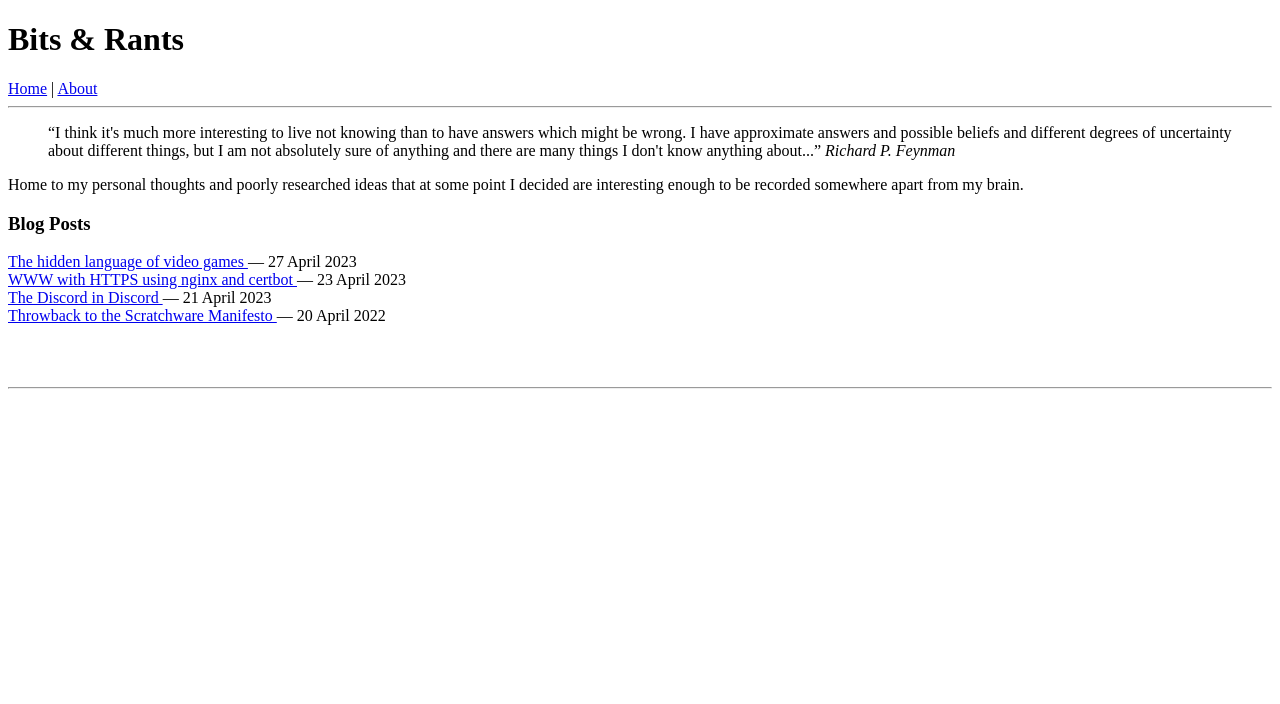
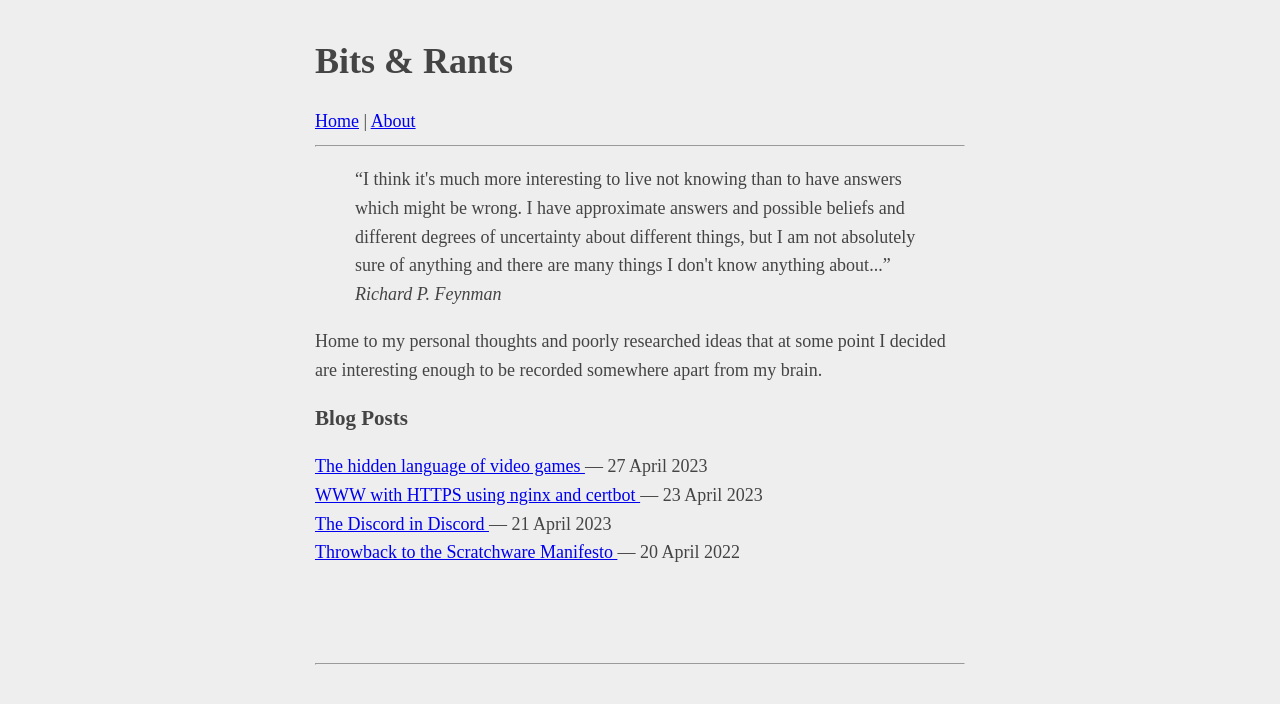
Before and after one commit to chrisvblemos/chrisvblemos.github.io, a Jekyll site: the page built from index.html, in a window 1280 px wide. Shown: the top 704 px of the page. Built offline with Jekyll 4.4.1, drawn with Linux system fonts in a browser that asks for light colours; the list of posts is cut into pages by our own code.

Commit message:
Fix to css path inside layout html

```diff
--- a/_layouts/default.html
+++ b/_layouts/default.html
@@ -13,8 +13,8 @@
                 {% endif %}
             </title>
 
-            <link rel='stylesheet' href='{{ site.url }}/assets/css/styles.css' type='text/css'>
-            <link rel='stylesheet' href='{{ site.url }}/assets/css/syntax.css' type='text/css'>
+            <link rel='stylesheet' href='/assets/css/styles.css' type='text/css'>
+            <link rel='stylesheet' href='/assets/css/syntax.css' type='text/css'>
 
         </head>
 
```
